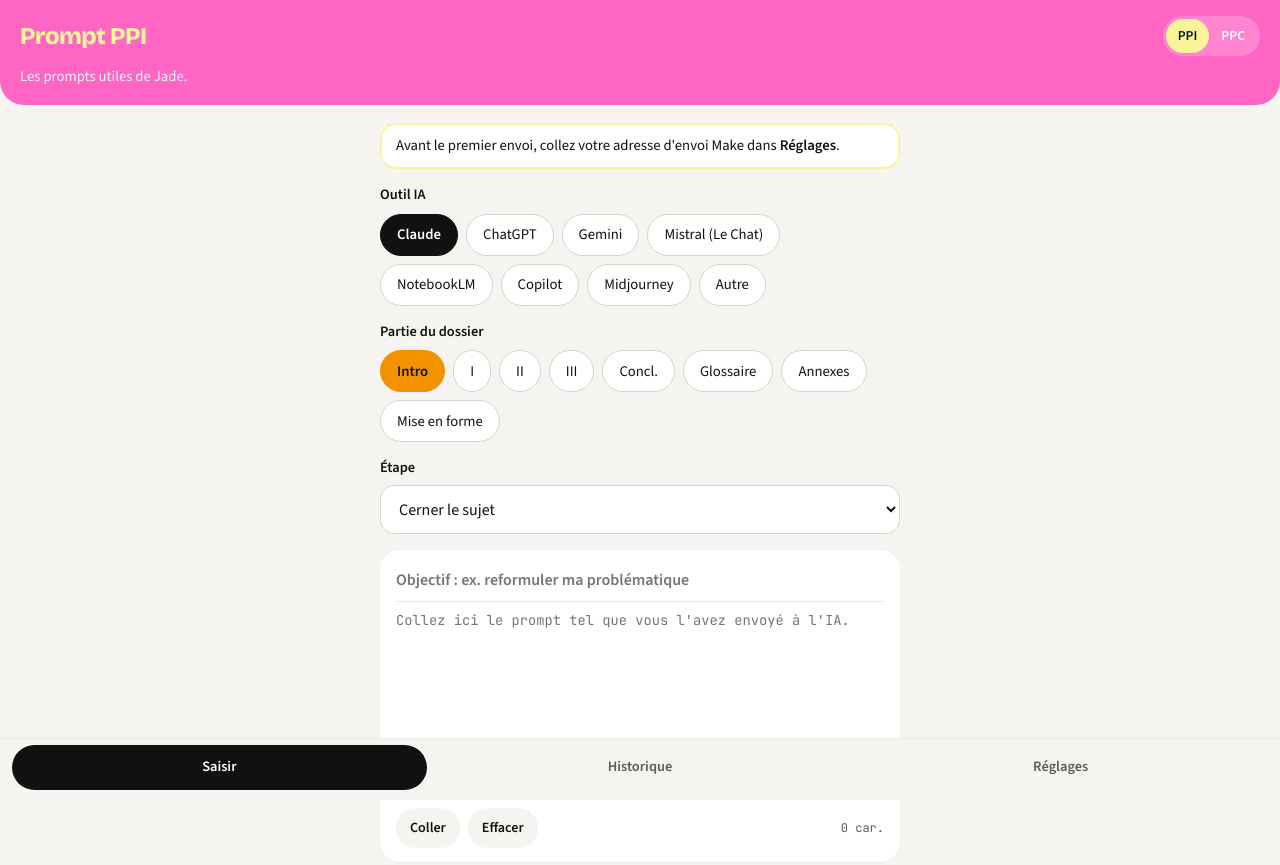
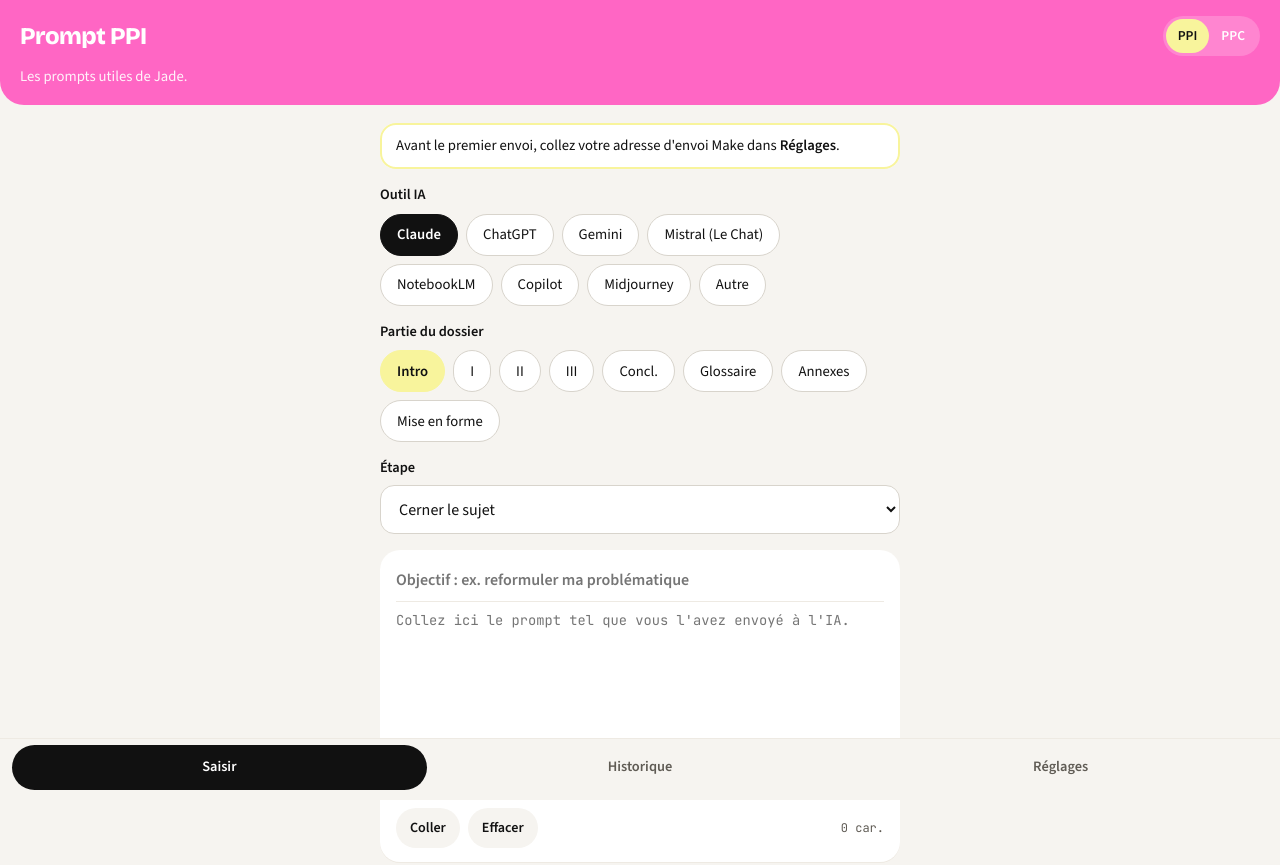
Before and after one commit to ouarragjade-boop/Journal-de-prompt-jade-, a website: page index.html in a window 1280 px wide. Shown: the top 865 px of the page. Drawn offline with nearby package versions, Linux system fonts and the light colour scheme.

Commit message:
style: update header and chip styling
Remove specific color from header title and update active chip background color for better visual consistency.

```diff
--- a/index.html
+++ b/index.html
@@ -41,7 +41,7 @@ button:focus-visible,select:focus,input:focus,textarea:focus,a:focus-visible{out
 header{background:var(--red);color:var(--red-fg);border-radius:0 0 24px 24px;
   padding:calc(env(safe-area-inset-top,0px) + 16px) 20px 18px;display:grid;gap:10px}
 .top{display:flex;align-items:center;justify-content:space-between;gap:12px}
-header h1{font:800 1.5rem/1.1 var(--f-display);letter-spacing:-.02em;margin:0;color:var(--yellow)}
+header h1{font:800 1.5rem/1.1 var(--f-display);letter-spacing:-.02em;margin:0}
 .ep{display:flex;background:rgba(255,255,255,.2);border-radius:999px;padding:3px}
 .ep button{border:0;background:transparent;color:#fff;font-weight:600;font-size:.85rem;padding:6px 12px;border-radius:999px;min-height:34px}
 .ep button[aria-pressed="true"]{background:var(--yellow);color:#111}
@@ -56,7 +56,7 @@ legend,.lbl{font-weight:600;font-size:.9rem;padding:0 0 8px}
 .chips{display:flex;flex-wrap:wrap;gap:8px}
 .chip{border:1.5px solid var(--line);background:var(--surface);border-radius:999px;padding:0 16px;min-height:42px;font-size:.92rem}
 .chip[aria-pressed="true"]{background:var(--ink);color:var(--ink-fg);border-color:var(--ink);font-weight:600}
-#partieChips .chip[aria-pressed="true"]{background:var(--orange);border-color:var(--orange);color:#111}
+#partieChips .chip[aria-pressed="true"]{background:#f8f49c;border-color:#f8f49c;color:#111}
 label{display:grid;gap:6px;font-weight:600;font-size:.9rem}
 select,input[type=text],input[type=url],input[type=search]{font:inherit;font-weight:400;font-size:1rem;color:var(--fg);background:var(--surface);
   border:1.5px solid var(--line);border-radius:14px;padding:12px 14px;width:100%;min-height:48px}
```
